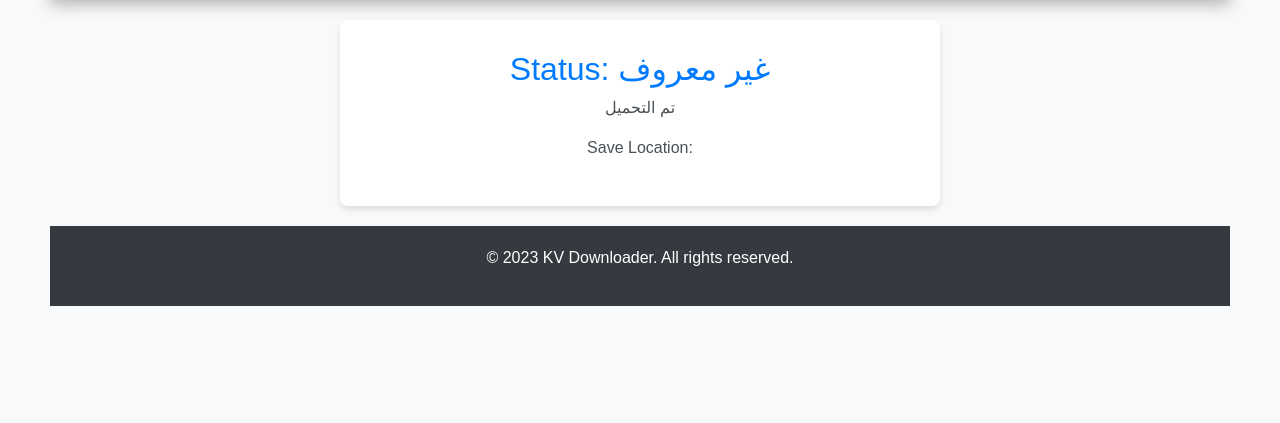
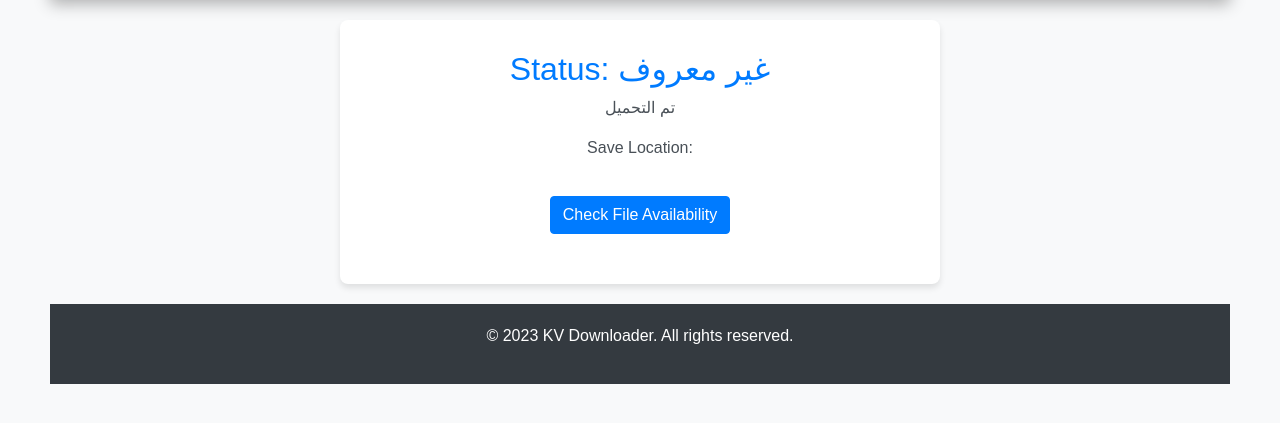
Before and after one commit to KEPV18/KV-Downloader, a Flask app: page /status in a window 1280 px wide. Shown: the part 226-649 px from the top of the page. Run offline with Flask 2, Linux system fonts and the light colour scheme; some libraries are stand-ins or nearby versions.

Commit message:
Add files via upload

```diff
--- a/app.py
+++ b/app.py
@@ -118,5 +118,13 @@
     path = request.args.get('path', '')
     return render_template('status.html', title=title, path=path, msg="تم التحميل")  # تحديث الرسالة هنا
 
+@app.route('/check_file/<filename>', methods=['GET'])
+def check_file(filename):
+    file_path = os.path.join(DOWNLOADS_FOLDER, filename)
+    if os.path.exists(file_path):
+        return jsonify({'available': True, 'download_link': url_for('send_file', filename=filename, _external=True)})
+    else:
+        return jsonify({'available': False})
+
 if __name__ == '__main__':
     socketio.run(app, debug=True)
--- a/templates/status.html
+++ b/templates/status.html
@@ -60,6 +60,8 @@
         <p id="download-link" style="display: none;">
             <a id="file-download" class="btn btn-success" href="#" style="margin-top: 20px;">Download File</a>
         </p>
+        <button id="check-file-btn" class="btn btn-primary" style="margin-top: 20px;">Check File Availability</button>
+        <p id="file-status" style="margin-top: 20px;"></p>
     </div>
 
     <footer>
@@ -109,6 +111,23 @@
                 }
             }, 1000);
         });
+
+        document.getElementById('check-file-btn').addEventListener('click', function() {
+            const filename = '{{ title }}.mp4'; // تأكد من استخدام اسم الملف الصحيح
+            fetch(`/check_file/${filename}`)
+                .then(response => response.json())
+                .then(data => {
+                    const fileStatus = document.getElementById('file-status');
+                    if (data.available) {
+                        fileStatus.innerHTML = `الملف متاح! يمكنك تحميله <a href="${data.download_link}" target="_blank">هنا</a>.`;
+                    } else {
+                        fileStatus.innerHTML = `لا يوجد ملف متاح.`;
+                    }
+                })
+                .catch(error => {
+                    console.error('Error:', error);
+                });
+        });
     </script>
 
 </body>
```
